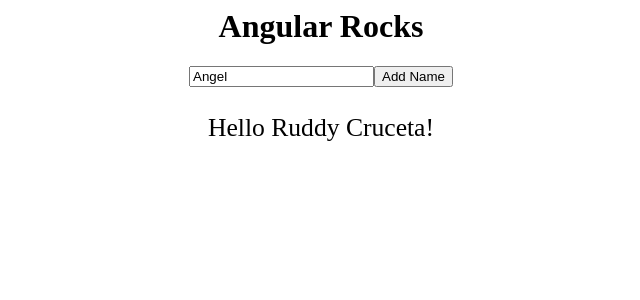
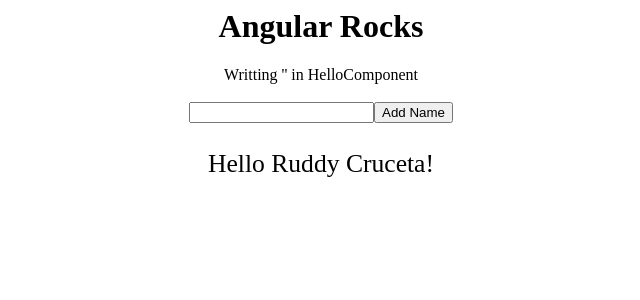
Before and after one commit to tecnology8/AngularExamples, an Angular app: page / in a window 1280 px wide. Shown: the top 300 px of the page, without its empty margins (319-959 px from the left). Built offline with nearby package versions, Linux system fonts and the light colour scheme.

Commit message:
Add Template Reference Variables

```diff
--- a/src/app/app.component.html
+++ b/src/app/app.component.html
@@ -1,4 +1,8 @@
 <div style="text-align:center">
   <h1>Angular Rocks</h1>
-<custom-hello [name]="myName" (sayHello)="onSayHello($event)"></custom-hello>
+  <div>
+    Writting '{{myHelloComponent.inputName}}' in HelloComponent
+  </div>
+  <br/>
+<custom-hello #myHelloComponent [name]="myName" (sayHello)="onSayHello($event)"></custom-hello>
 </div>
--- a/src/app/hello/hello.component.html
+++ b/src/app/hello/hello.component.html
@@ -1,5 +1,5 @@
 <div>
-  <input type="text" [value]="inputName" (keyup)="updateInputName($event)">
+  <input type="text" [(ngModel)]="inputName">
   <button (click)="addName()">Add Name</button>
 </div>
 <p (click)="onNameClick()">
--- a/src/app/hello/hello.component.ts
+++ b/src/app/hello/hello.component.ts
@@ -9,7 +9,7 @@
     @Input() name:string;
     @Output() sayHello:EventEmitter<string> = new EventEmitter<string>();
     public nameList:Array<string> = [];
-    public inputName:string = 'Angel';
+    public inputName:string = '';
     constructor(){
   }
 
@@ -22,10 +22,4 @@
       this.inputName = '';
       console.log(this.nameList);
     }
-  updateInputName(event:any){
-    this.inputName = event.target.value;
-    console.log(this.inputName);
-  }
-
-
 }
```
